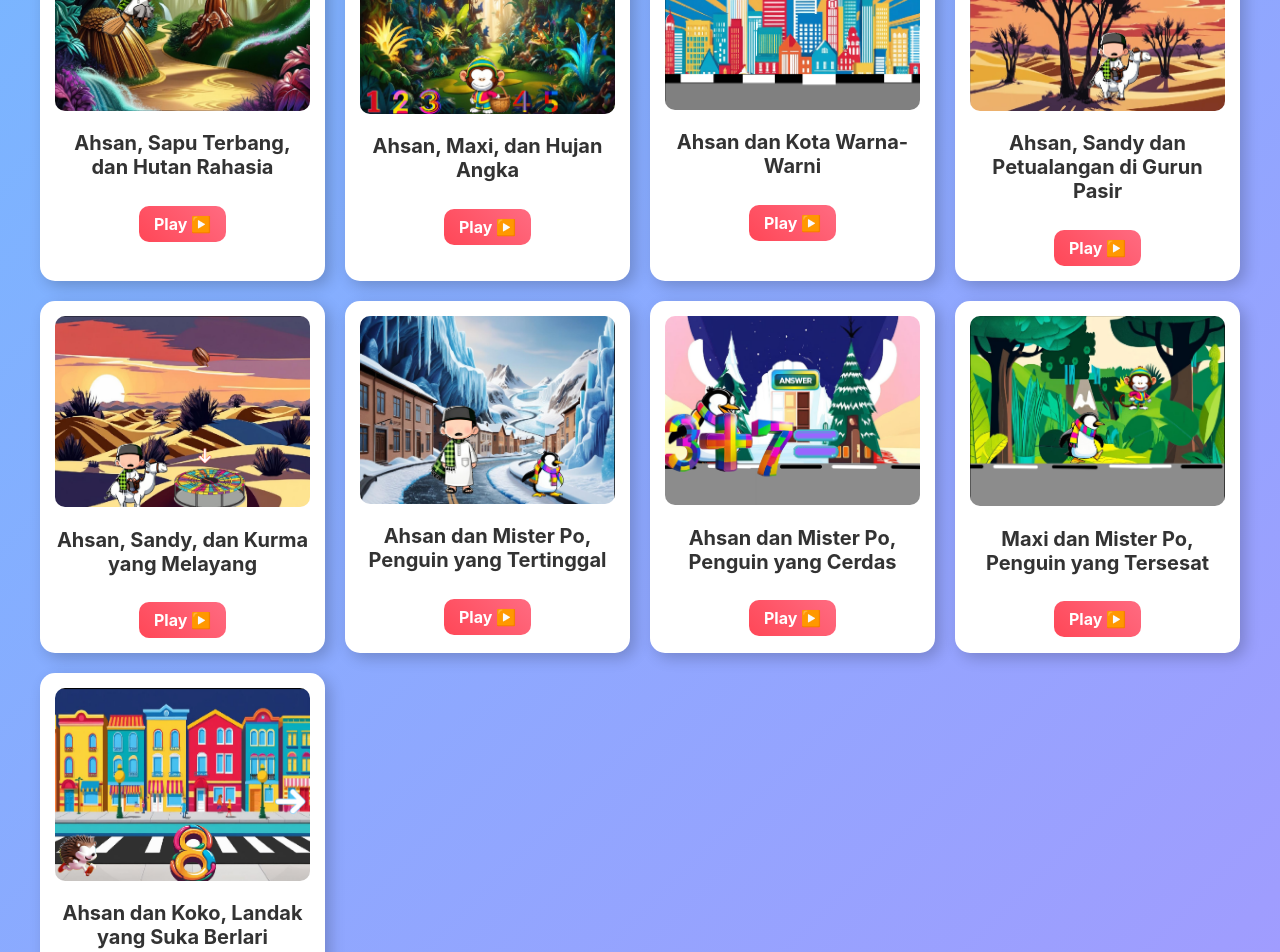
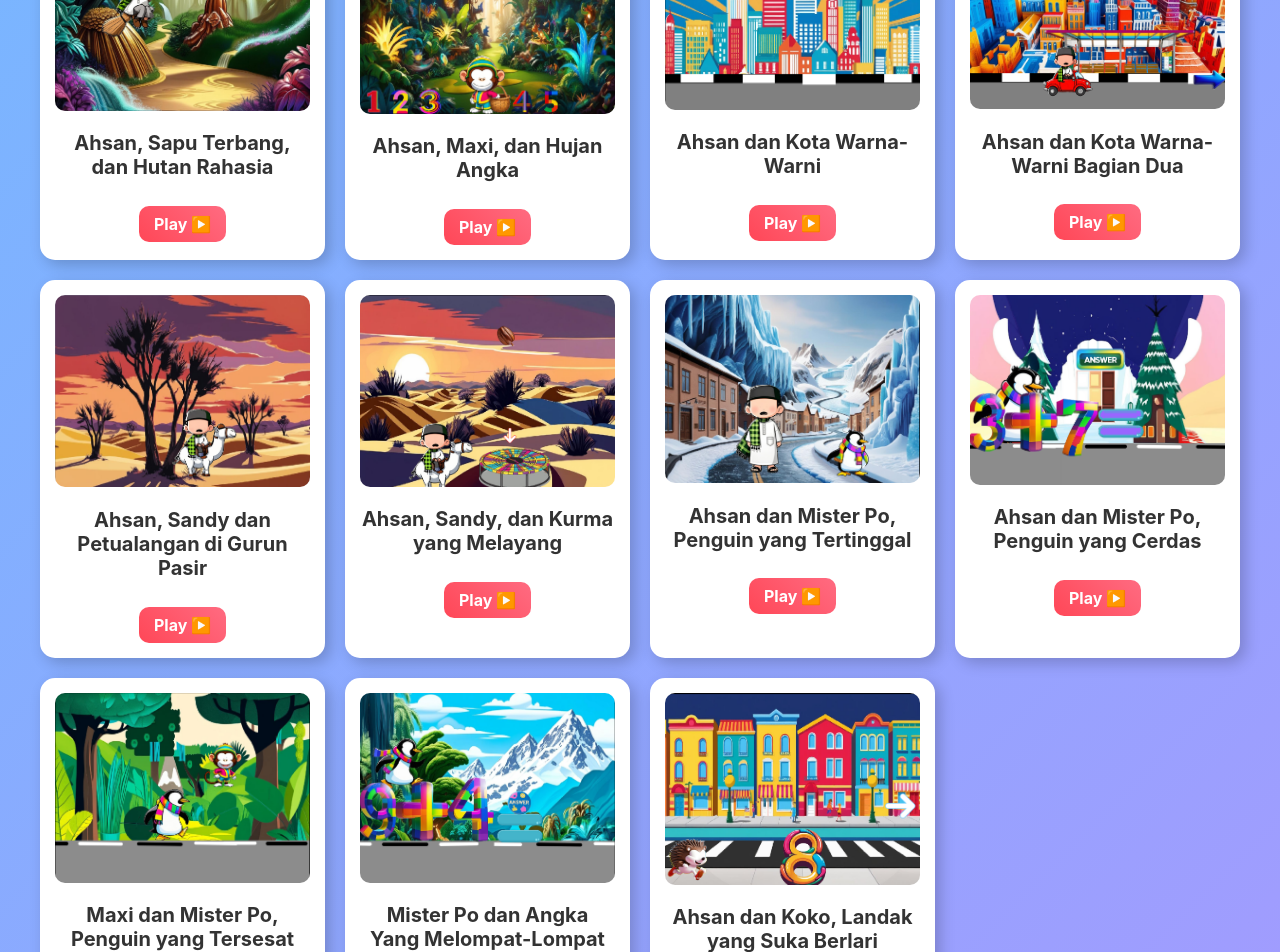
Before and after one commit to kibbi-gamedev/webportal, a React (Create React App) app: page /webportal/webportal in a window 1280 px wide. Shown: the part 380-1332 px from the top of the page. Built offline with nearby package versions, Linux system fonts and the light colour scheme.

Commit message:
Update WebPortal.js and add game11.png

```diff
--- a/src/pages/WebPortal.js
+++ b/src/pages/WebPortal.js
@@ -7,11 +7,13 @@ const games = [
   { title: "Ahsan, Sapu Terbang, dan Hutan Rahasia", image: `${process.env.PUBLIC_URL}/images/game1.png`, url: "https://kibbitech.github.io/Ahsan-dan-Hutan-Rahasia/" },
   { title: "Ahsan, Maxi, dan Hujan Angka", image: `${process.env.PUBLIC_URL}/images/game2.png`, url: "https://kibbitech.github.io/Ahsan-Maxi-dan-Hujan-Angka/" },
   { title: "Ahsan dan Kota Warna-Warni", image: `${process.env.PUBLIC_URL}/images/game3.png`, url: "https://kibbitech.github.io/Ahsan-Kota-Warna-Warni-dan-Bus-Telolet/" },
+  { title: "Ahsan dan Kota Warna-Warni Bagian Dua", image: `${process.env.PUBLIC_URL}/images/game11.png`, url: "https://kibbitech.github.io/Ahsan-dan-Kota-Warna-Warni-Bagian-Dua/" },
   { title: "Ahsan, Sandy dan Petualangan di Gurun Pasir", image: `${process.env.PUBLIC_URL}/images/game4.png`, url: "https://maxton19.github.io/Ahsan-dan-Sandy-Petualangan-di-Gurun-Pasir/" },
   { title: "Ahsan, Sandy, dan Kurma yang Melayang", image: `${process.env.PUBLIC_URL}/images/game5.png`, url: "https://maxton19.github.io/Ahsan-Sandy-dan-Buah-Kurma-yang-Melayang/" },
   { title: "Ahsan dan Mister Po, Penguin yang Tertinggal", image: `${process.env.PUBLIC_URL}/images/game6.png`, url: "https://kibbitech.github.io/Ahsan-dan-Mister-Po-Penguin-Baik-Hati/" },
   { title: "Ahsan dan Mister Po, Penguin yang Cerdas", image: `${process.env.PUBLIC_URL}/images/game7.png`, url: "https://kibbitech.github.io/Ahsan-dan-Mister-Po-Penguin-Cerdas/" },
   { title: "Maxi dan Mister Po, Penguin yang Tersesat", image: `${process.env.PUBLIC_URL}/images/game8.png`, url: "https://kibbitech.github.io/Mister-Po-dan-Maxi-Penguin-Yang-Tersesat/" },
+  { title: "Mister Po dan Angka Yang Melompat-Lompat", image: `${process.env.PUBLIC_URL}/images/game9.png`, url: "https://kibbitech.github.io/Mister-Po-dan-Angka-Yang-Melompat-Lompat/" },
   { title: "Ahsan dan Koko, Landak yang Suka Berlari", image: `${process.env.PUBLIC_URL}/images/game10.png`, url: "https://maxton19.github.io/Ahsan-dan-Koko-Landak-Yang-Suka-Berlari/" },
 ];
 
```
Also changed, not shown: public/images/game11.png (added).
